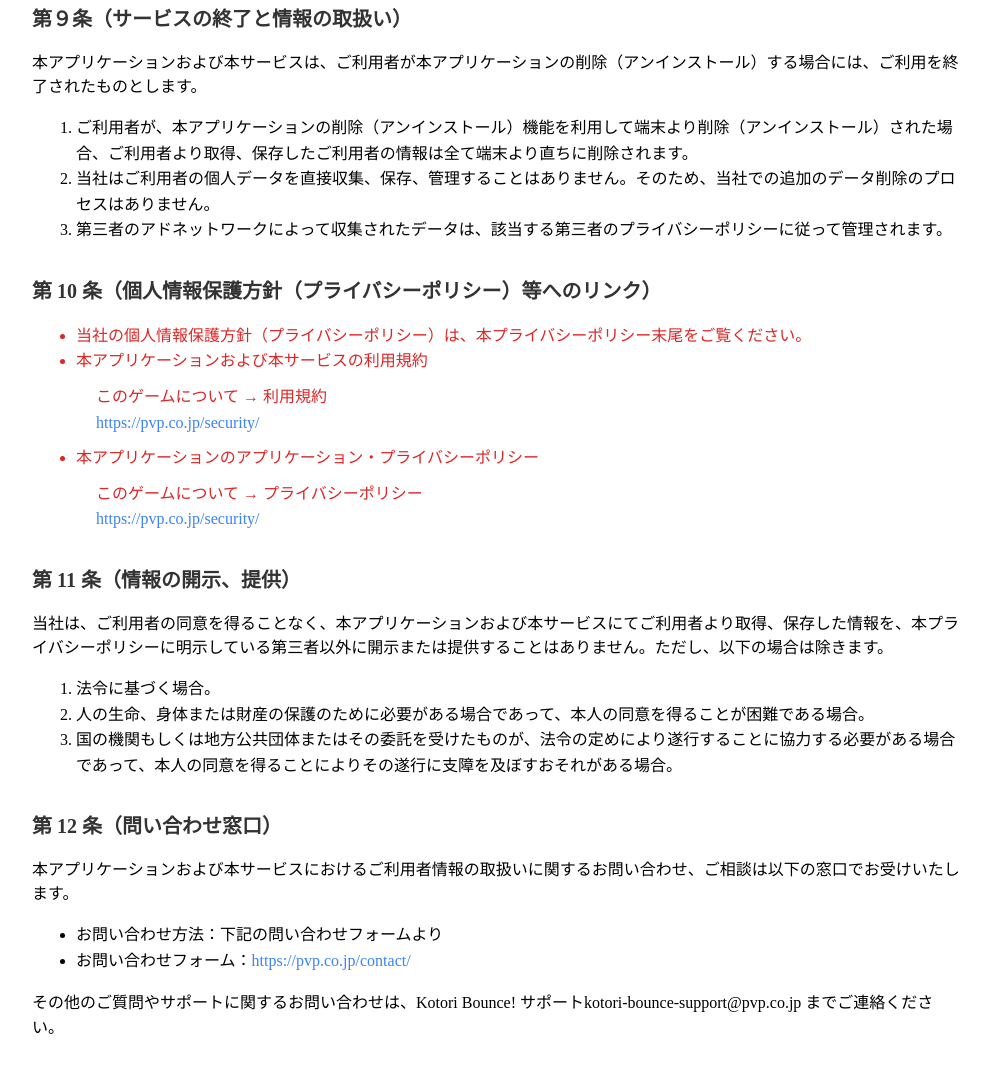
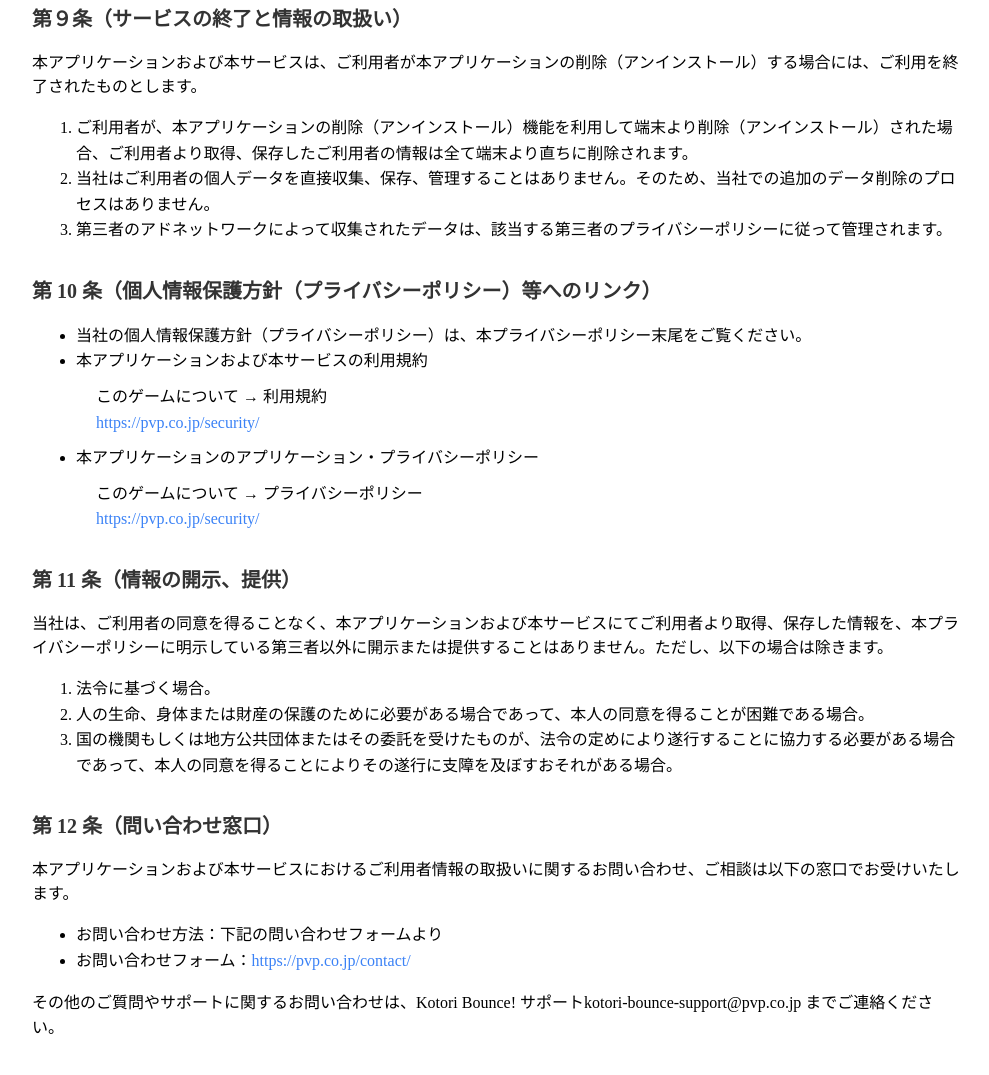
Before and after one commit to PVPNippon/kotori-home, a plain HTML site: page privacy_policy_jp.html in a window 1280 px wide. Shown: the part 4648-5723 px from the top of the page, without its empty margins (144-1133 px from the left). Drawn offline with nearby package versions, Linux system fonts and the light colour scheme.

Commit message:
text color change from red to black

```diff
--- a/privacy_policy_jp.html
+++ b/privacy_policy_jp.html
@@ -393,7 +393,7 @@
         </li>
       </ul>
     </section>
-    <section class="mb-8 text-red-600">
+    <section class="mb-8">
       <h2 class="mb-4 font-semibold">第 10 条（個人情報保護方針（プライバシーポリシー）等へのリンク）</h2>
       <ul class="list-disc pl-6">
         <li>
```
